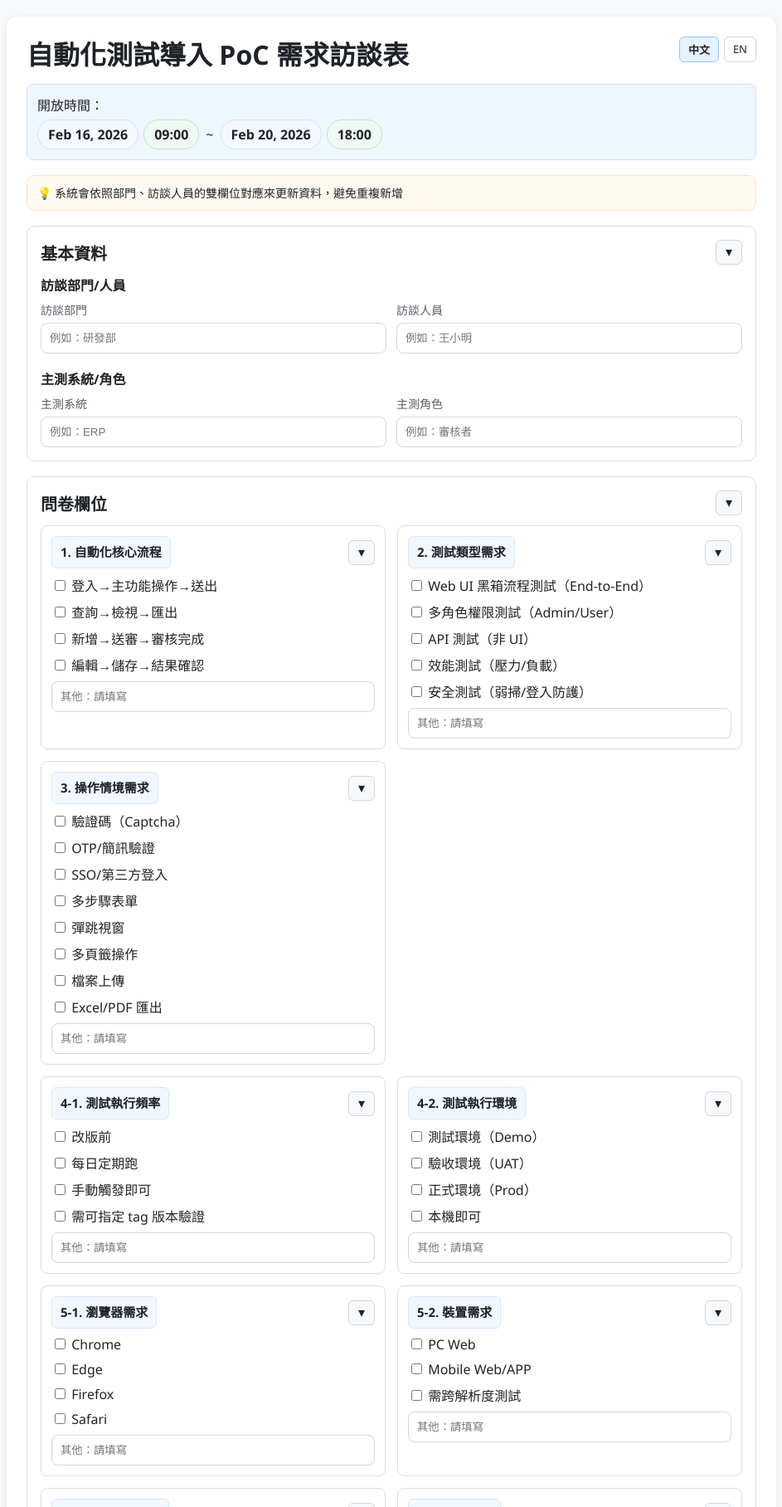
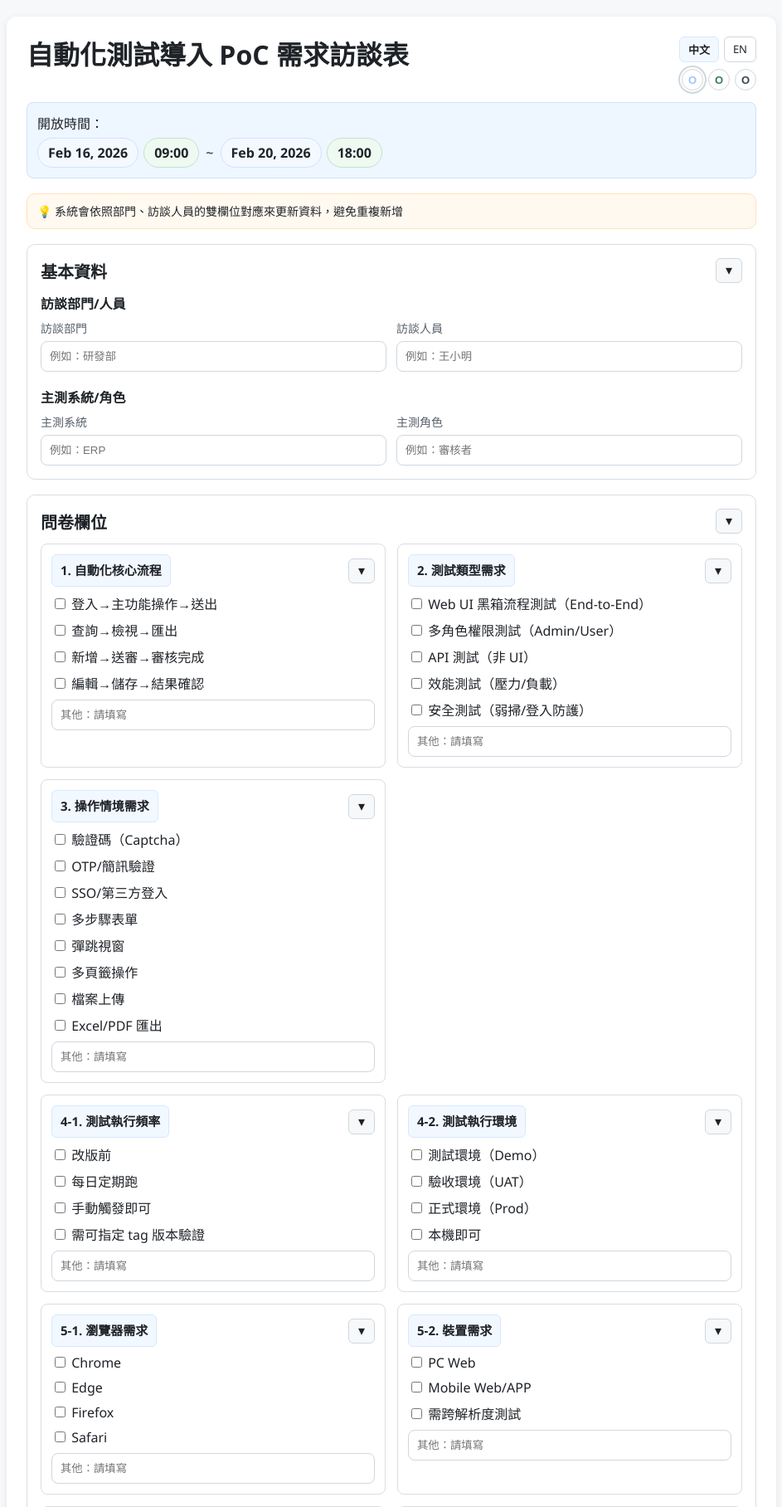
Before and after one commit to CharlesWhiteSun/Online-questionnaire-survey, a Flask app: page /q/at?lang=zh-TW in a window 1280 px wide. Shown: the top 1816 px of the page at 83% size, without its empty margins (168-1111 px from the left). Run offline with Flask 3, Linux system fonts and the light colour scheme; data that the repository does not hold is empty; some libraries are stand-ins or nearby versions.

Commit message:
新增主題切換功能，重構樣式變數以改善主題管理，並更新模板以提升使用者介面

```diff
--- a/templates/form.html
+++ b/templates/form.html
@@ -1,13 +1,103 @@
 <!doctype html>
-<html lang="{{ html_lang }}">
+<html lang="{{ html_lang }}" data-theme="light">
 <head>
   <meta charset="UTF-8">
   <meta name="viewport" content="width=device-width, initial-scale=1.0">
   <title>{{ survey_title }}</title>
   <style>
-    :root { --block-gap: 18px; }
-    body { font-family: "Segoe UI", "Microsoft JhengHei", sans-serif; margin: 0; background: #f6f8fa; color: #1f2328; }
-    .container { max-width: 880px; margin: 20px auto; background: white; padding: 24px; border-radius: 12px; box-shadow: 0 2px 8px rgba(0,0,0,0.08); }
+    :root {
+      --block-gap: 18px;
+      --bg-page: #f6f8fa;
+      --text-main: #1f2328;
+      --text-subtle: #57606a;
+      --bg-surface: #ffffff;
+      --border-soft: #d8dee4;
+      --shadow-soft: 0 2px 8px rgba(0,0,0,0.08);
+      --bg-meta: #eef6ff;
+      --border-meta: #cce1ff;
+      --bg-chip-date: #f4f9ff;
+      --border-chip-date: #cfe2ff;
+      --bg-chip-time: #eefaf1;
+      --border-chip-time: #bde5c8;
+      --bg-reminder: #fff9f0;
+      --border-reminder: #ffe2b7;
+      --text-reminder-icon: #9a6700;
+      --bg-label: #f2f8ff;
+      --border-label: #d6e9ff;
+      --bg-btn: #f6f8fa;
+      --bg-btn-hover: #eef2f6;
+      --border-btn: #d0d7de;
+      --text-btn: #1f2328;
+      --bg-primary: #0969da;
+      --bg-primary-hover: #0550ae;
+      --text-primary: #ffffff;
+      --bg-input: #ffffff;
+      --border-input: #d0d7de;
+      --theme-light: #9ec5ff;
+      --theme-forest: #3d7a5f;
+      --theme-dark: #394553;
+    }
+    html[data-theme="forest"] {
+      --bg-page: #eaf3ee;
+      --text-main: #17241f;
+      --text-subtle: #355246;
+      --bg-surface: #f7fbf8;
+      --border-soft: #b9cec2;
+      --shadow-soft: 0 2px 10px rgba(23,36,31,0.10);
+      --bg-meta: #e6f2eb;
+      --border-meta: #bad5c6;
+      --bg-chip-date: #eef8f2;
+      --border-chip-date: #bedcc9;
+      --bg-chip-time: #e4f4ea;
+      --border-chip-time: #abd3b9;
+      --bg-reminder: #f4fbf6;
+      --border-reminder: #cde4d4;
+      --text-reminder-icon: #2b6a4d;
+      --bg-label: #edf7f1;
+      --border-label: #c7dece;
+      --bg-btn: #eff7f2;
+      --bg-btn-hover: #e1f0e8;
+      --border-btn: #b5ccbf;
+      --text-btn: #1f3a2f;
+      --bg-primary: #2f6e54;
+      --bg-primary-hover: #255842;
+      --text-primary: #ffffff;
+      --bg-input: #ffffff;
+      --border-input: #b7cfc1;
+    }
+    html[data-theme="dark"] {
+      --bg-page: #11161c;
+      --text-main: #e6edf3;
+      --text-subtle: #a8b3bf;
+      --bg-surface: #1a2129;
+      --border-soft: #34404d;
+      --shadow-soft: 0 2px 12px rgba(0,0,0,0.45);
+      --bg-meta: #1f2a35;
+      --border-meta: #3a4f62;
+      --bg-chip-date: #253545;
+      --border-chip-date: #4a6680;
+      --bg-chip-time: #23352f;
+      --border-chip-time: #4c7464;
+      --bg-reminder: #2b261c;
+      --border-reminder: #5f5032;
+      --text-reminder-icon: #f0c674;
+      --bg-label: #24303c;
+      --border-label: #41586d;
+      --bg-btn: #222d38;
+      --bg-btn-hover: #2b3947;
+      --border-btn: #435364;
+      --text-btn: #e6edf3;
+      --bg-primary: #3b82c4;
+      --bg-primary-hover: #2c6ea8;
+      --text-primary: #ffffff;
+      --bg-input: #111923;
+      --border-input: #3a4858;
+      --theme-light: #a2c5ff;
+      --theme-forest: #6db192;
+      --theme-dark: #b9c4d0;
+    }
+    body { font-family: "Segoe UI", "Microsoft JhengHei", sans-serif; margin: 0; background: var(--bg-page); color: var(--text-main); }
+    .container { max-width: 880px; margin: 20px auto; background: var(--bg-surface); padding: 24px; border-radius: 12px; box-shadow: var(--shadow-soft); }
     h1 { margin-top: 0; margin-bottom: 0; }
     .topbar {
       display: flex;
@@ -18,32 +108,57 @@
     }
     .title-block { flex: 1 1 auto; min-width: 0; }
     .title-block h1 { line-height: 1.35; word-break: break-word; }
-    .lang-switch { display: inline-flex; gap: 6px; flex-shrink: 0; }
+    .control-panel { display: inline-flex; flex-direction: column; align-items: flex-end; gap: 8px; flex-shrink: 0; }
+    .lang-switch { display: inline-flex; gap: 6px; }
     .lang-btn {
       text-decoration: none;
-      color: #1f2328;
-      border: 1px solid #d0d7de;
+      color: var(--text-btn);
+      border: 1px solid var(--border-btn);
       border-radius: 6px;
       padding: 5px 10px;
       font-size: 13px;
-      background: #fff;
+      background: var(--bg-surface);
     }
     .lang-btn.active {
-      background: #e7f1ff;
-      border-color: #96c2ff;
+      background: var(--bg-label);
+      border-color: var(--border-label);
       font-weight: 600;
     }
+    .theme-switch { display: inline-flex; gap: 6px; }
+    .theme-btn {
+      width: 26px;
+      height: 26px;
+      border-radius: 999px;
+      border: 1px solid var(--border-btn);
+      background: var(--bg-surface);
+      color: var(--text-main);
+      font-weight: 700;
+      font-size: 13px;
+      line-height: 1;
+      cursor: pointer;
+      display: inline-flex;
+      align-items: center;
+      justify-content: center;
+      padding: 0;
+    }
+    .theme-btn:hover { background: var(--bg-btn-hover); }
+    .theme-btn.active {
+      box-shadow: 0 0 0 2px var(--bg-surface), 0 0 0 4px var(--border-btn);
+    }
+    .theme-btn[data-theme-option="light"] { color: var(--theme-light); }
+    .theme-btn[data-theme-option="forest"] { color: var(--theme-forest); }
+    .theme-btn[data-theme-option="dark"] { color: var(--theme-dark); }
     .metric-chip {
       display: inline-flex;
       align-items: center;
-      border: 1px solid #cfe2ff;
-      background: #f4f9ff;
+      border: 1px solid var(--border-chip-date);
+      background: var(--bg-chip-date);
       border-radius: 999px;
       padding: 6px 12px;
       font-weight: 600;
     }
-    .metric-date { background: #f4f9ff; border-color: #cfe2ff; }
-    .metric-time { background: #eefaf1; border-color: #bde5c8; }
+    .metric-date { background: var(--bg-chip-date); border-color: var(--border-chip-date); }
+    .metric-time { background: var(--bg-chip-time); border-color: var(--border-chip-time); }
     .metric-window {
       margin-top: 6px;
       display: flex;
@@ -93,29 +208,37 @@
       align-items: center;
       justify-content: center;
     }
-    .collapse-toggle:hover { background: #eef2f6; }
+    .collapse-toggle:hover { background: var(--bg-btn-hover); }
     .collapse-content[hidden] { display: none; }
     .field { margin-bottom: 18px; }
     .field:last-child { margin-bottom: 0; }
     .label { font-weight: 600; margin-bottom: 8px; display: block; }
-    input[type="text"], textarea { width: 100%; padding: 10px; border: 1px solid #d0d7de; border-radius: 8px; box-sizing: border-box; }
+    input[type="text"], textarea {
+      width: 100%;
+      padding: 10px;
+      border: 1px solid var(--border-input);
+      border-radius: 8px;
+      box-sizing: border-box;
+      background: var(--bg-input);
+      color: var(--text-main);
+    }
     textarea { min-height: 100px; }
     .options { display: grid; grid-template-columns: 1fr; gap: 8px; }
     .pair { display: grid; grid-template-columns: 1fr 1fr; gap: 12px; }
-    .pair label { font-size: 14px; color: #57606a; margin-bottom: 6px; display: block; }
+    .pair label { font-size: 14px; color: var(--text-subtle); margin-bottom: 6px; display: block; }
     .questionnaire-row { display: grid; grid-template-columns: 1fr 1fr; gap: 14px; margin-bottom: 14px; }
-    .questionnaire-item { border: 1px solid #d8dee4; border-radius: 8px; padding: 12px; }
+    .questionnaire-item { border: 1px solid var(--border-soft); border-radius: 8px; padding: 12px; }
     .questionnaire-item .label {
-      background: #f2f8ff;
-      border: 1px solid #d6e9ff;
+      background: var(--bg-label);
+      border: 1px solid var(--border-label);
       border-radius: 6px;
       padding: 8px 10px;
       margin-bottom: 10px;
     }
     .questionnaire-item-title {
       margin: 0;
-      background: #f2f8ff;
-      border: 1px solid #d6e9ff;
+      background: var(--bg-label);
+      border: 1px solid var(--border-label);
       border-radius: 6px;
       padding: 8px 10px;
       font-size: 15px;
@@ -184,9 +307,16 @@
       <div class="title-block">
         <h1>{{ survey_title }}</h1>
       </div>
-      <div class="lang-switch">
-        <a class="lang-btn {% if current_lang == 'zh-TW' %}active{% endif %}" href="{{ lang_urls['zh-TW'] }}">{{ ui.lang_zh }}</a>
-        <a class="lang-btn {% if current_lang == 'en' %}active{% endif %}" href="{{ lang_urls['en'] }}">{{ ui.lang_en }}</a>
+      <div class="control-panel">
+        <div class="lang-switch">
+          <a class="lang-btn {% if current_lang == 'zh-TW' %}active{% endif %}" href="{{ lang_urls['zh-TW'] }}">{{ ui.lang_zh }}</a>
+          <a class="lang-btn {% if current_lang == 'en' %}active{% endif %}" href="{{ lang_urls['en'] }}">{{ ui.lang_en }}</a>
+        </div>
+        <div class="theme-switch" aria-label="theme switcher">
+          <button class="theme-btn" type="button" data-theme-option="light" aria-label="light theme">O</button>
+          <button class="theme-btn" type="button" data-theme-option="forest" aria-label="forest theme">O</button>
+          <button class="theme-btn" type="button" data-theme-option="dark" aria-label="dark theme">O</button>
+        </div>
       </div>
     </div>
     <div class="page-stack">
@@ -274,6 +404,24 @@
       }
     }
 
+    function applyTheme(themeName) {
+      const validThemes = ['light', 'forest', 'dark'];
+      const resolvedTheme = validThemes.includes(themeName) ? themeName : 'light';
+      document.documentElement.setAttribute('data-theme', resolvedTheme);
+      localStorage.setItem('survey-theme', resolvedTheme);
+
+      document.querySelectorAll('[data-theme-option]').forEach((button) => {
+        button.classList.toggle('active', button.dataset.themeOption === resolvedTheme);
+      });
+    }
+
+    const savedTheme = localStorage.getItem('survey-theme') || 'light';
+    applyTheme(savedTheme);
+
+    document.querySelectorAll('[data-theme-option]').forEach((button) => {
+      button.addEventListener('click', () => applyTheme(button.dataset.themeOption));
+    });
+
     document.querySelectorAll('[data-collapse-toggle]').forEach((button) => {
       button.addEventListener('click', () => toggleCard(button));
     });
```
Also changed, not shown: other parts of templates/form.html (+11 -11 lines).
